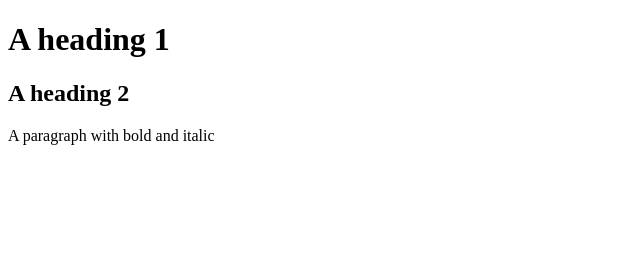
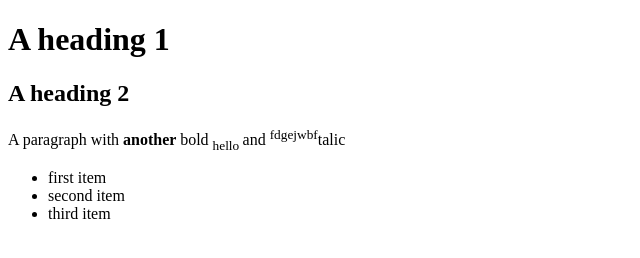
Before and after one commit to clucian3/assignment1, a plain HTML site: page index.html in a window 1280 px wide. Shown: the whole page, without its empty margins (0-640 px from the left). Drawn offline with Linux system fonts and the light colour scheme.

Commit message:
added list

```diff
--- a/index.html
+++ b/index.html
@@ -1,14 +1,23 @@
-
 <!DOCTYPE html>
 <html lang="en">
+
 <head>
     <meta charset="utf-8">
     <title>NEW WEBSITE</title>
     <link rel="stylesheet" type="text/css" href="css/styles.css">
 </head>
+
 <body>
     <h1>A heading 1</h1>
     <h2>A heading 2</h2>
-    <p>A paragraph with bold and italic</p>
+    <p>A paragraph with <strong> another </strong>bold <sub> hello </sub>and <sup>fdgejwbf</sup>talic</p>
+
+    <ul>
+    <li> first item
+        <li> second item</li>
+        <li> third item</li>
+    </ul>
+
 </body>
+
 </html>
```
